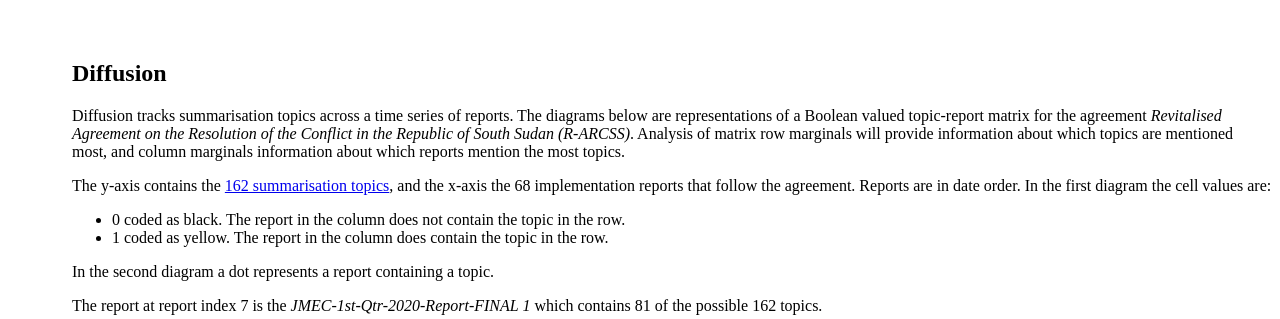
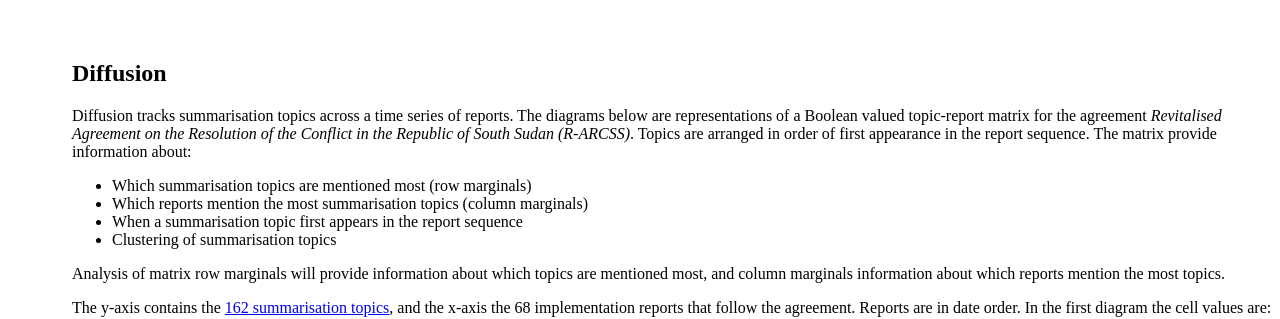
Before and after one commit to peacerep/agreement-report-mapping, a plain HTML site: page diffusion.html in a window 1280 px wide. Shown: the top 319 px of the page. Drawn offline with Linux system fonts and the light colour scheme.

Commit message:
Topic order changed
Topics are now in order of appearance in the report sequence. NetworkX was providing this as a side-effect of the order of insertion of mapping list nodes into the graph. The ordering is now an explicit operation on the topic-report matrix.

```diff
--- a/diffusion.html
+++ b/diffusion.html
@@ -16,6 +16,13 @@
 			<p>
 				Diffusion tracks summarisation topics across a time series of reports. The diagrams below are representations of a Boolean valued topic-report matrix
 				for  the agreement <em>Revitalised Agreement on the Resolution of the Conflict in the Republic of South Sudan (R-ARCSS)</em>.
+				Topics are arranged in order of first appearance in the report sequence. The matrix provide information about:
+				<ul>
+					<li>Which summarisation topics are mentioned most (row marginals)</li>
+					<li>Which reports mention the most summarisation topics (column marginals)</li>
+					<li>When a summarisation topic first appears in the report sequence</li>
+					<li>Clustering of summarisation topics</li>
+				</ul>
 				Analysis of matrix row marginals will provide information about which topics are mentioned most, and column marginals information about which reports mention the most topics.
 			</p>
 			<p>
```
Also changed, not shown: images/diffusion_heatmap.png, images/diffusion_timeline_lines.png, images/network_2112.png.
